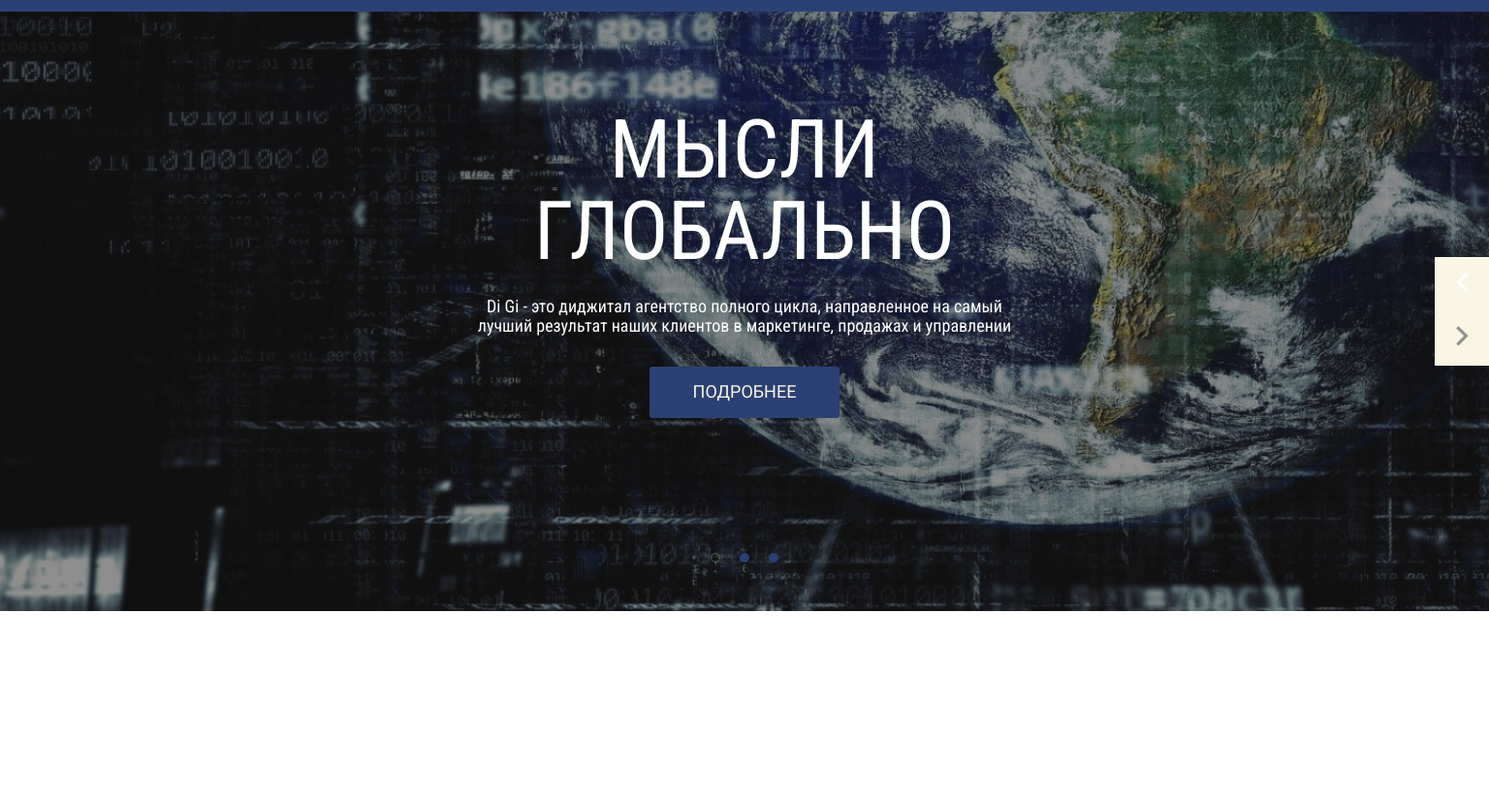
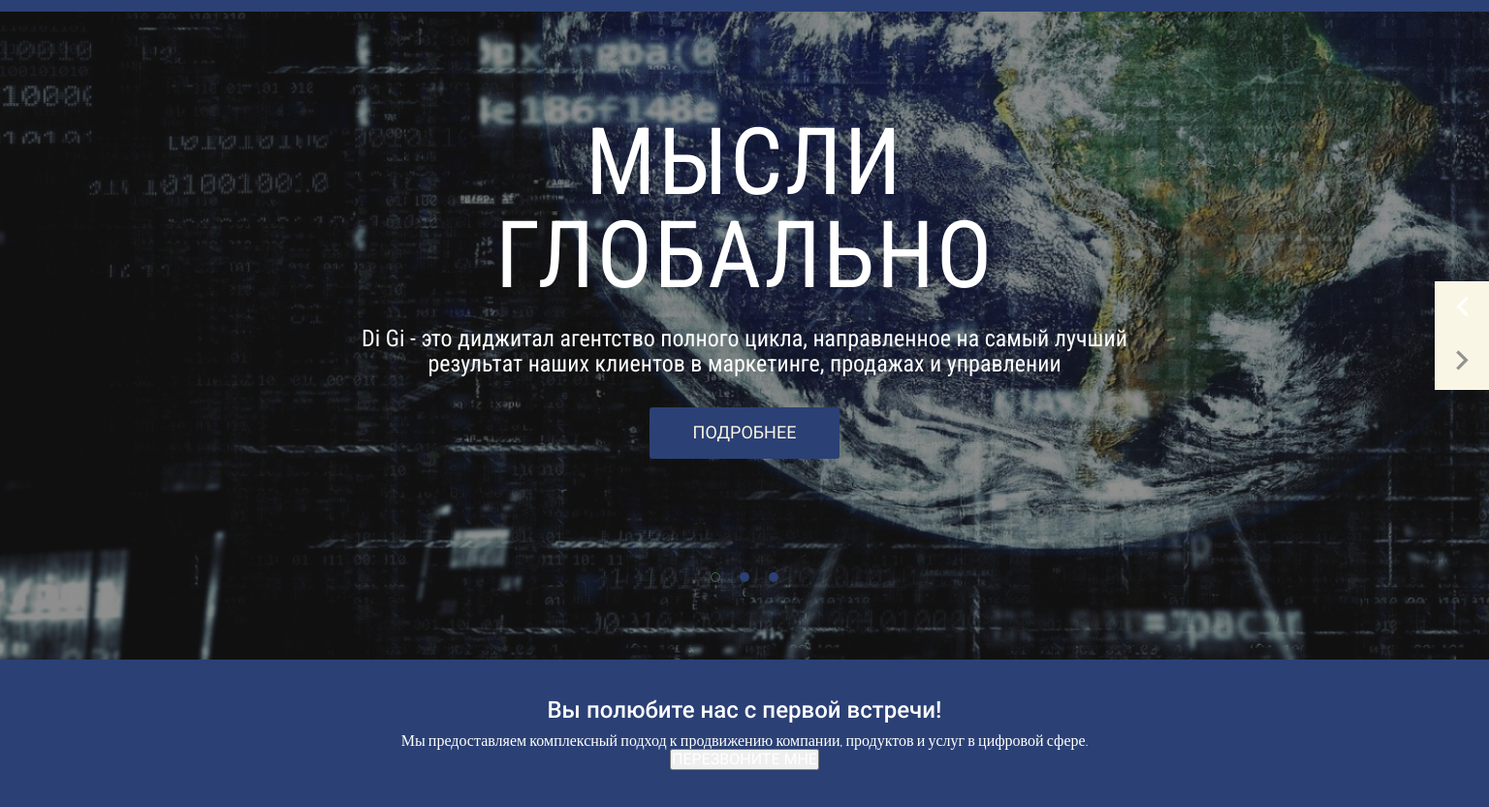
Before and after one commit to SlavikLiabin/mobile_first, a website: page index.html in a window 1536 px wide. Shown: the part 88-920 px from the top of the page at 97% size. Before the commit the page ends 800 px from the top, so only its background shows below. Drawn offline with nearby package versions, Linux system fonts and the light colour scheme.

Commit message:
section call begin

```diff
--- a/index.html
+++ b/index.html
@@ -44,6 +44,16 @@
         </div>
       </div>
     </section>
+    <section class="call">
+      <div class="container">
+        <div class="call__inner">
+          <h5 class="call__title">Вы полюбите нас с первой встречи!</h5>
+          <p class="call__text">Мы предоставляем комплексный подход к продвижению компании,
+            продуктов и услуг в цифровой сфере.</p>
+          <button class="call__btn">ПЕРЕЗВОНИТЕ МНЕ</button>
+        </div>
+      </div>
+    </section>
 
     <script src="https://ajax.googleapis.com/ajax/libs/jquery/3.7.1/jquery.min.js"></script>
     <script src="./libs/slick/slick.min.js"></script>
--- a/scss/style.scss
+++ b/scss/style.scss
@@ -24,7 +24,7 @@ button {
   padding: 0;
 }
 
-p{
+p {
   margin: 0;
 }
 
@@ -185,7 +185,7 @@ body {
     }
   }
 
-  &__text{
+  &__text {
     display: none;
   }
 
@@ -270,20 +270,20 @@ body {
   }
 }
 
-@media(min-width:768px){
-  .top-slider{
-    &__item{
+@media (min-width: 768px) {
+  .top-slider {
+    &__item {
       min-height: 465px;
     }
-    &__title{
+    &__title {
       padding: 87px 0 0;
       margin: 0 auto 0;
-      &::after{
+      &::after {
         display: none;
       }
     }
-    &__text{
-      display:block;
+    &__text {
+      display: block;
       padding: 25px 0 32px;
       font-family: "RobotoCondensed-Regular";
       line-height: 20px;
@@ -291,20 +291,71 @@ body {
       font-weight: 400;
       max-width: 587px;
       margin: 0 auto;
-
     }
   }
 }
 
-@media(min-width:1024px){
-  .top-slider{
-    &__item{
+@media (min-width: 1024px) {
+  .top-slider {
+    &__item {
       min-height: 618px;
     }
-    &__title{
+    &__title {
       padding-top: 101px;
       font-size: 84px;
       line-height: 84px;
+      letter-spacing: 2px;
+      max-width: 750px;
+    }
+    .slick-dots {
+      bottom: 80px;
     }
   }
 }
+
+@media (min-width: 1440px) {
+  .top-slider {
+    &__item {
+      min-height: 668px;
+    }
+    &__title {
+      padding-top: 107px;
+      font-size: 96px;
+      line-height: 96px;
+      letter-spacing: 2px;
+      max-width: 865px;
+    }
+    &__text {
+      font-size: 24px;
+      line-height: 26px;
+      max-width: 886px;
+    }
+  }
+}
+
+.call {
+  background-color: $accent;
+  padding: 40px 0;
+  color: #fff;
+  text-align: center;
+  &__title {
+    font-family: "Roboto-Medium";
+    font-weight: 500;
+    font-size: 24px;
+    line-height: 24px;
+    margin-bottom: 10px;
+  }
+  &__text {
+    color: #fff;
+    text-align: center;
+    font-family: "Dosis-Light";
+    font-size: 16px;
+    font-style: normal;
+    font-weight: 300;
+    line-height: 18px; /* 112.5% */
+  }
+  &__btn {
+    color: #fff;
+    cursor: pointer;
+  }
+}
```
Also changed, not shown: scss/style.css, 1 other file.
